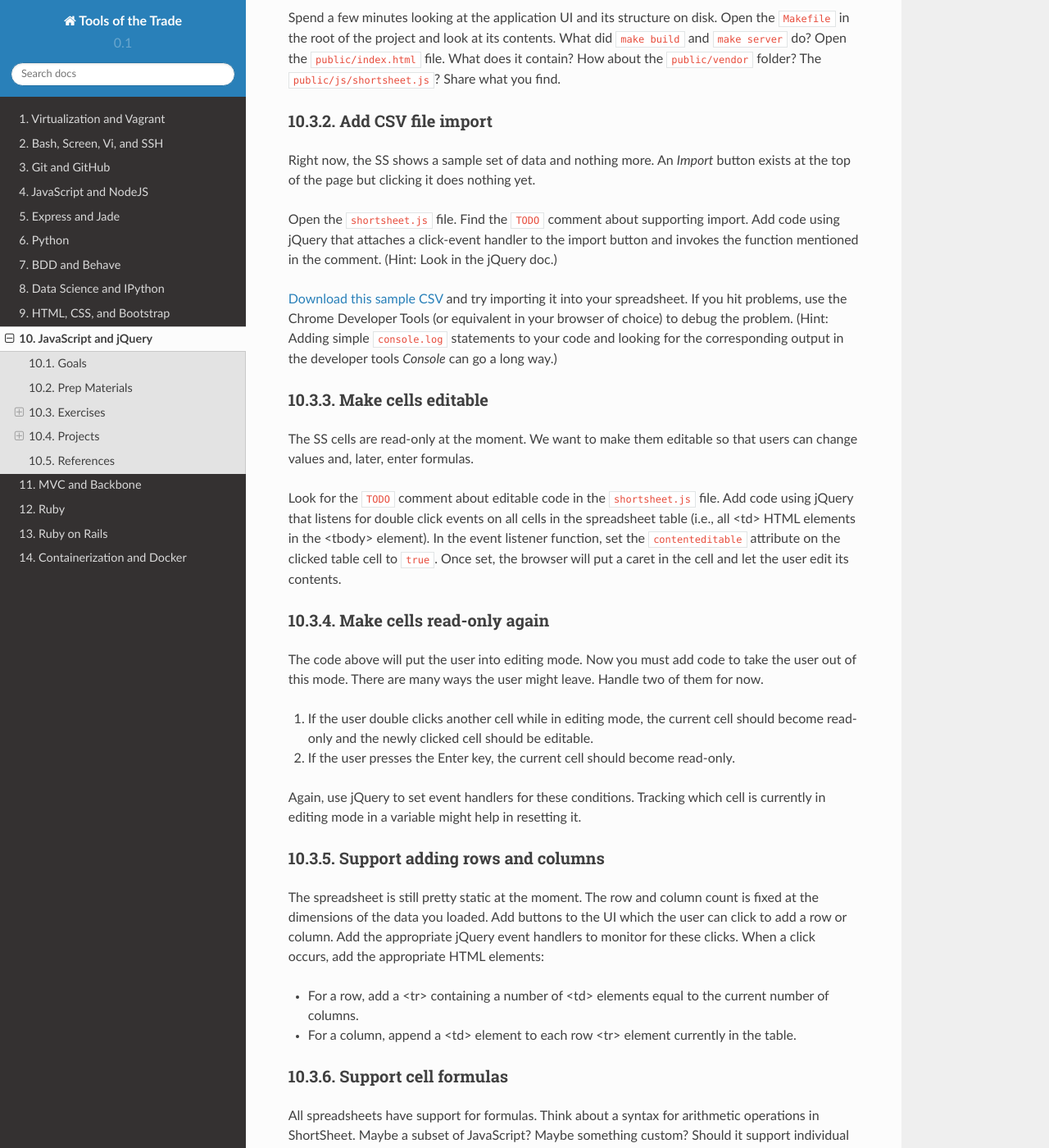
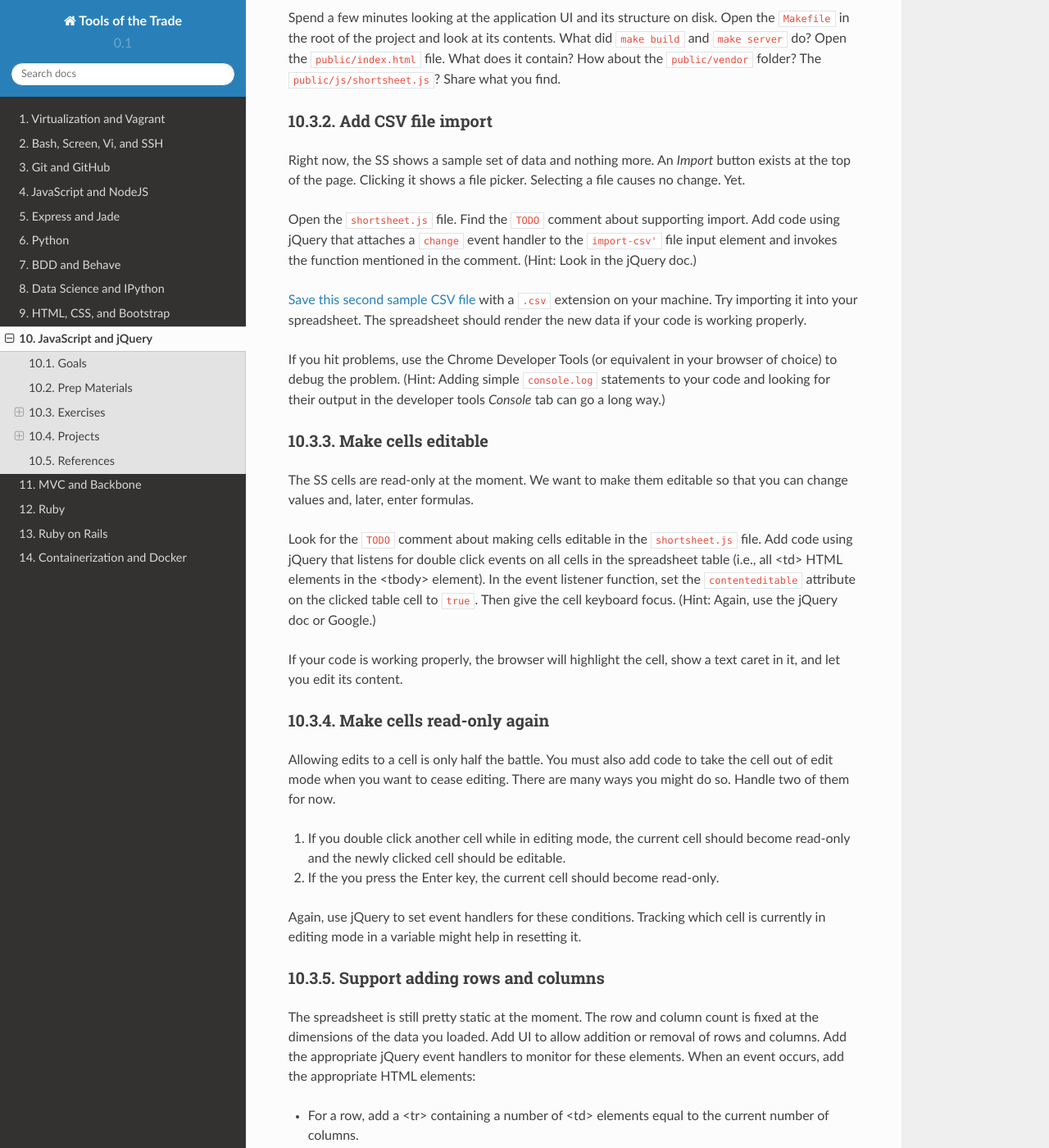
Before and after one commit to parente/tott, a Sphinx documentation site: the page built from doc/sessions/jquery.rst, in a window 1280 px wide and 1400 px high, scrolled down 1164 px. Shown: the whole window at 82% size. Built offline with Sphinx 7.4.7 and the Read the Docs theme 2.0.0, drawn with Linux system fonts in a browser that asks for light colours; some of the changed text lies outside the part shown.

Commit message:
Minor jQuery exercise changes

```diff
--- a/doc/sessions/jquery.rst
+++ b/doc/sessions/jquery.rst
@@ -43,36 +43,42 @@ Spend a few minutes looking at the application UI and its structure on disk. Ope
 Add CSV file import
 ###################
 
-Right now, the SS shows a sample set of data and nothing more. An *Import* button exists at the top of the page but clicking it does nothing yet.
+Right now, the SS shows a sample set of data and nothing more. An *Import* button exists at the top of the page. Clicking it shows a file picker. Selecting a file causes no change. Yet.
 
-Open the ``shortsheet.js`` file. Find the ``TODO`` comment about supporting import. Add code using jQuery that attaches a click-event handler to the import button and invokes the function mentioned in the comment. (Hint: Look in the jQuery doc.)
+Open the ``shortsheet.js`` file. Find the ``TODO`` comment about supporting import. Add code using jQuery that attaches a ``change`` event handler to the ``import-csv'`` file input element and invokes the function mentioned in the comment. (Hint: Look in the jQuery doc.)
 
-`Download this sample CSV <https://gist.github.com/parente/7965617>`_ and try importing it into your spreadsheet. If you hit problems, use the Chrome Developer Tools (or equivalent in your browser of choice) to debug the problem. (Hint: Adding simple ``console.log`` statements to your code and looking for the corresponding output in the developer tools *Console* can go a long way.)
+`Save this second sample CSV file <https://gist.github.com/parente/7965617/row>`_ with a ``.csv`` extension on your machine. Try importing it into your spreadsheet. The spreadsheet should render the new data if your code is working properly.
+
+If you hit problems, use the Chrome Developer Tools (or equivalent in your browser of choice) to debug the problem. (Hint: Adding simple ``console.log`` statements to your code and looking for their output in the developer tools *Console* tab can go a long way.)
 
 Make cells editable
 ###################
 
-The SS cells are read-only at the moment. We want to make them editable so that users can change values and, later, enter formulas.
+The SS cells are read-only at the moment. We want to make them editable so that you can change values and, later, enter formulas.
 
-Look for the ``TODO`` comment about editable code in the ``shortsheet.js`` file. Add code using jQuery that listens for double click events on all cells in the spreadsheet table (i.e., all <td> HTML elements in the <tbody> element). In the event listener function, set the ``contenteditable`` attribute on the clicked table cell to ``true``. Once set, the browser will put a caret in the cell and let the user edit its contents.
+Look for the ``TODO`` comment about making cells editable in the ``shortsheet.js`` file. Add code using jQuery that listens for double click events on all cells in the spreadsheet table (i.e., all <td> HTML elements in the <tbody> element). In the event listener function, set the ``contenteditable`` attribute on the clicked table cell to ``true``. Then give the cell keyboard focus. (Hint: Again, use the jQuery doc or Google.)
+
+If your code is working properly, the browser will highlight the cell, show a text caret in it, and let you edit its content.
 
 Make cells read-only again
 ##########################
 
-The code above will put the user into editing mode. Now you must add code to take the user out of this mode. There are many ways the user might leave. Handle two of them for now.
+Allowing edits to a cell is only half the battle. You must also add code to take the cell out of edit mode when you want to cease editing. There are many ways you might do so. Handle two of them for now.
 
-1. If the user double clicks another cell while in editing mode, the current cell should become read-only and the newly clicked cell should be editable.
-2. If the user presses the Enter key, the current cell should become read-only.
+1. If you double click another cell while in editing mode, the current cell should become read-only and the newly clicked cell should be editable.
+2. If the you press the Enter key, the current cell should become read-only.
 
 Again, use jQuery to set event handlers for these conditions. Tracking which cell is currently in editing mode in a variable might help in resetting it.
 
 Support adding rows and columns
 ###############################
 
-The spreadsheet is still pretty static at the moment. The row and column count is fixed at the dimensions of the data you loaded. Add buttons to the UI which the user can click to add a row or column. Add the appropriate jQuery event handlers to monitor for these clicks. When a click occurs, add the appropriate HTML elements:
+The spreadsheet is still pretty static at the moment. The row and column count is fixed at the dimensions of the data you loaded. Add UI to allow addition or removal of rows and columns. Add the appropriate jQuery event handlers to monitor for these elements. When an event occurs, add the appropriate HTML elements:
 
 * For a row, add a <tr> containing a number of <td> elements equal to the current number of columns.
 * For a column, append a <td> element to each row <tr> element currently in the table.
+
+Start by supporting additions at the end of the last row or column. Once you have that code working, consider changing the UI and code to support additions anywhere in the sheet.
 
 Support cell formulas
 #####################
@@ -81,7 +87,7 @@ All spreadsheets have support for formulas. Think about a syntax for  arithmetic
 
 Add code to ``shortsheet.js`` to parse and execute formulas when a cell changes from editable to read-only. Store the formula in a ``data-formula`` attribute on the cell. Parse and execute the formula. Store the result of the formula in the cell itself.
 
-Re-evaluate any formulas in the sheet when the user adds a new row or column. Change the CSV loading code to add any formulas present in the CSV as ``data-formula`` attributes and evaluate them all.
+Re-evaluate any formulas in the sheet whenever a new row or column is added. Change the CSV loading code to add any formulas present in the CSV as ``data-formula`` attributes and evaluate them all.
 
 Consider editing the ``sample.csv`` file to include a few formulas to test your code.
 
@@ -93,31 +99,37 @@ Take a moment and think about the data model of SS. What happens when you want t
 Support row and column removal
 ##############################
 
-Add buttons and code for removing entire rows and columns from the spreadsheet. Remember to re-execute any formulas after adding either. (Hint: Have you put the code for formula execution in its own reusable function yet?)
+Add UI and code for removing entire rows and columns from the spreadsheet. Remember to re-execute any formulas after adding either. (Hint: Have you put the code for formula execution in its own reusable function yet?)
 
 Add CSV URL import
 ##################
 
-Looking back, it's silly that we had to download a CSV file from a GitHub Gist just to load it from your local machine into your web browser. Why not just fetch it directly from the Gist URL?
+Looking back, it's silly that you had to download a CSV file from a GitHub Gist just to load it from your local machine into your web browser. Why not just fetch it directly from the Gist URL?
 
 One complicating factor is that JavaScript running in a web browser can only send requests to the same origin that served up the HTML page that includes it. This security precaution is known as the `same origin policy <http://en.wikipedia.org/wiki/Same-origin_policy>`_  and is meant to prevent `cross-site scripting attacks <http://en.wikipedia.org/wiki/Cross-site_scripting>`_. Web applications have ways of working around this limitation, one of is to simply make such requests on the server side, not the client-side.
 
 The Python web server hosting the SS web assets already has a ``/gist/:userid/:gistid`` resource. Sending an HTTP GET request to this resource with a valid GitHub username and Gist ID will cause the server to respond with the raw text of the Gist.
 
-Add elements to the ShortSheet UI to collect this information from the user, and a trigger for sending it to the Python server. Add jQuery code to listen for the trigger event and to send a GET request (AJAX request) with the requisite information. Populate the spreadsheet with the response CSV in the same manner as when the file existed locally.
+Add elements to the ShortSheet UI to collect this information, and a trigger to send it to the Python server. Add jQuery code to listen for the trigger event and to send a GET request (AJAX request) with the requisite information. Populate the spreadsheet with the response CSV in the same manner as when the file existed locally.
+
+Test your code with the gist you downloaded previously at http://192.168.33.10:8080/gist/parente/7965617 or another CSV gist of your choosing.
 
 Add more features
 #################
 
 Consider other features most spreadsheets have (or don't have). Implement whatever you wish. Here are some starting ideas.
 
+* Show errors loading spreadsheets, evaluating formulas, and so on using Bootstrap alerts.
 * Support column and row sorting by value.
 * Support column and row re-ordering via drag and drop.
 * Support keyboard navigation of the sheet.
 * Support more formula operations.
+* Support progressive loading of large CSV files.
+* Set columns to a fixed, but adjustable, width.
 * Allow users to download modified sheets as CSV files.
 * Add spreadsheet persistence on the server side.
 * Make sheet display more attractive with better styling.
+* Show a busy spinner while loading data.
 
 Projects
 --------
```
